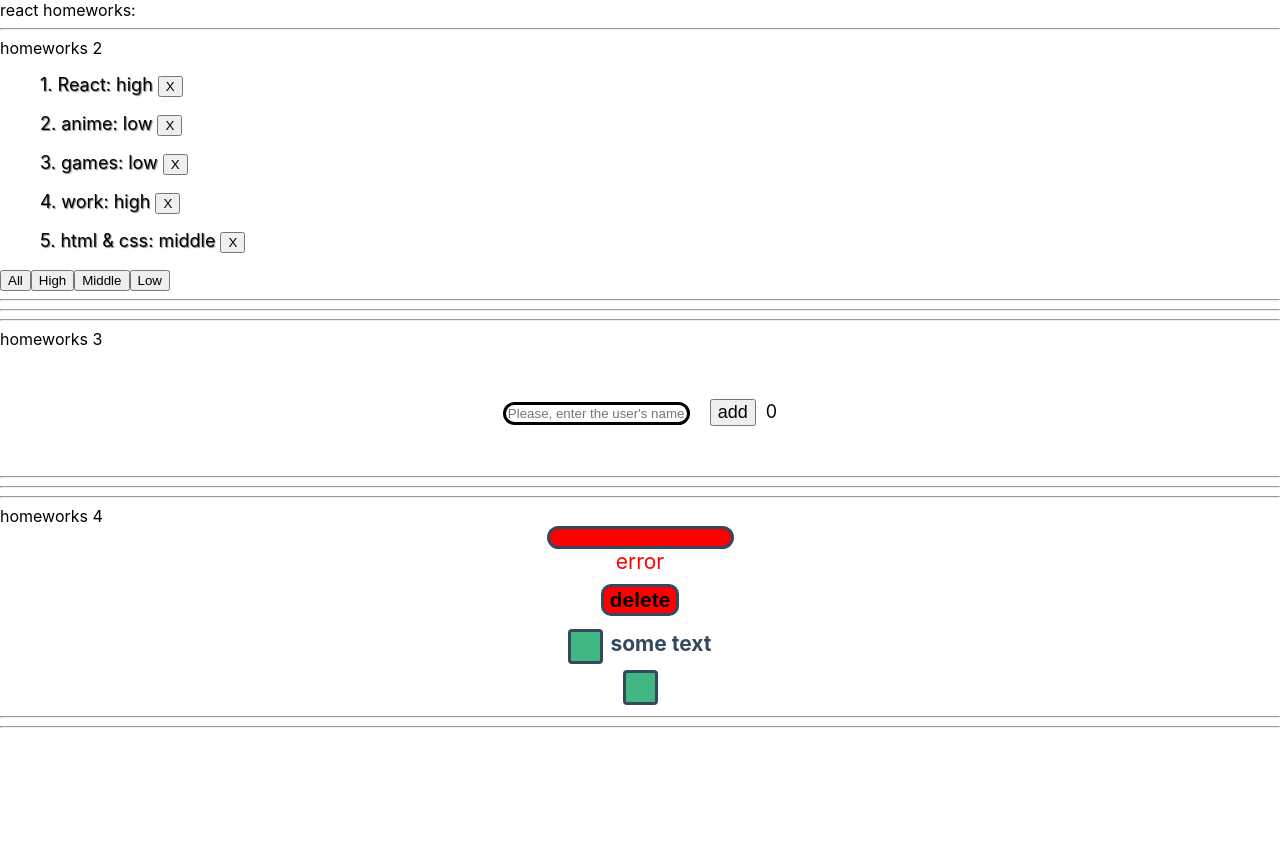
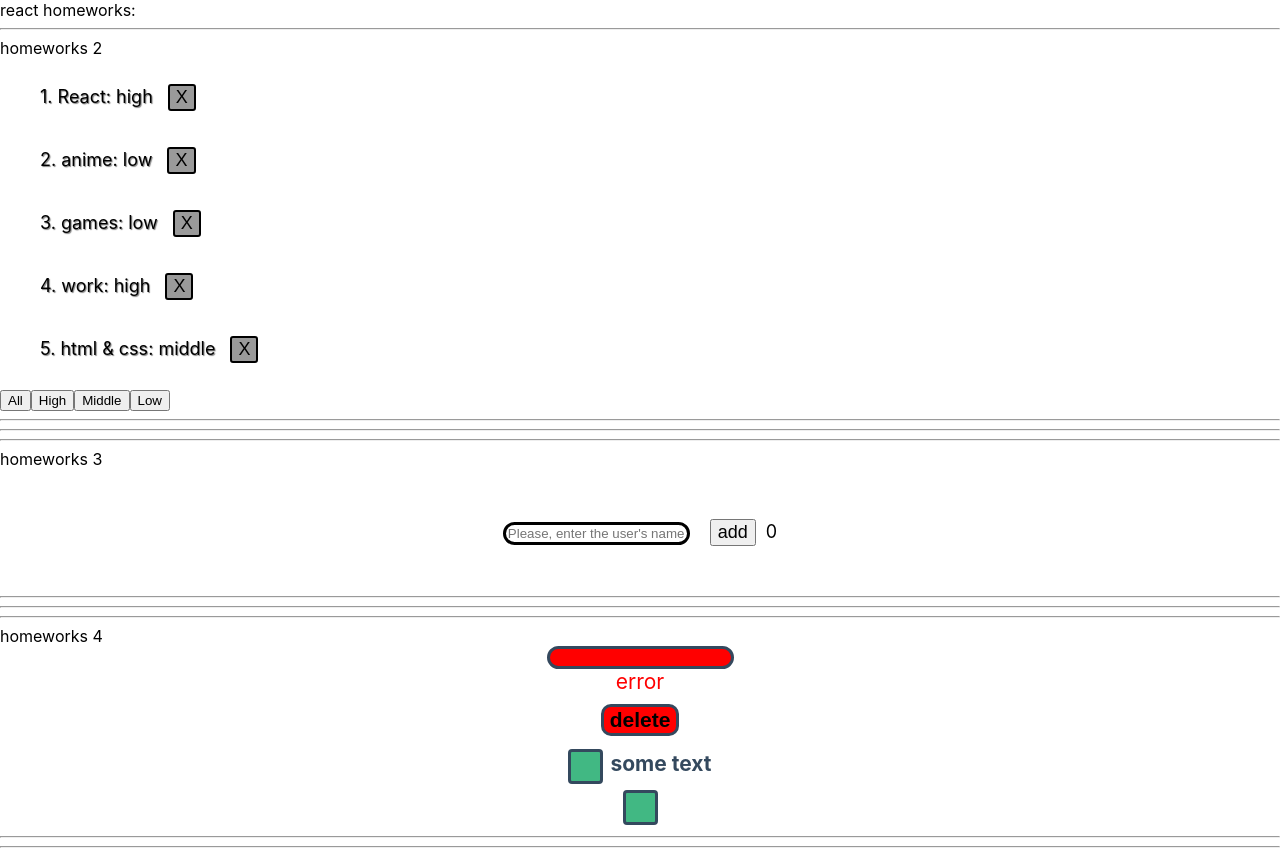
Before and after one commit to pmuzychenko/react-homeworks, a React (Create React App) app: page / in a window 1280 px wide. Before the commit the page ends 800 px from the top, so only its background shows below. Built offline with nearby package versions, Linux system fonts and the light colour scheme.

Commit message:
feat: change styles for default SuperButton class settings

```diff
--- a/src/p2-homeworks/h4/common/c2-SuperButton/SuperButton.module.css
+++ b/src/p2-homeworks/h4/common/c2-SuperButton/SuperButton.module.css
@@ -1,5 +1,11 @@
 .default {
-    /*background: red;*/
+    background: #9a9a9a;
+    border-radius: 3px;
+    font-size: 18px;
+    font-weight: 500;
+    margin: 10px;
+    border: 2px solid black;
+    text-align: center;
 }
 
 .red {
```
